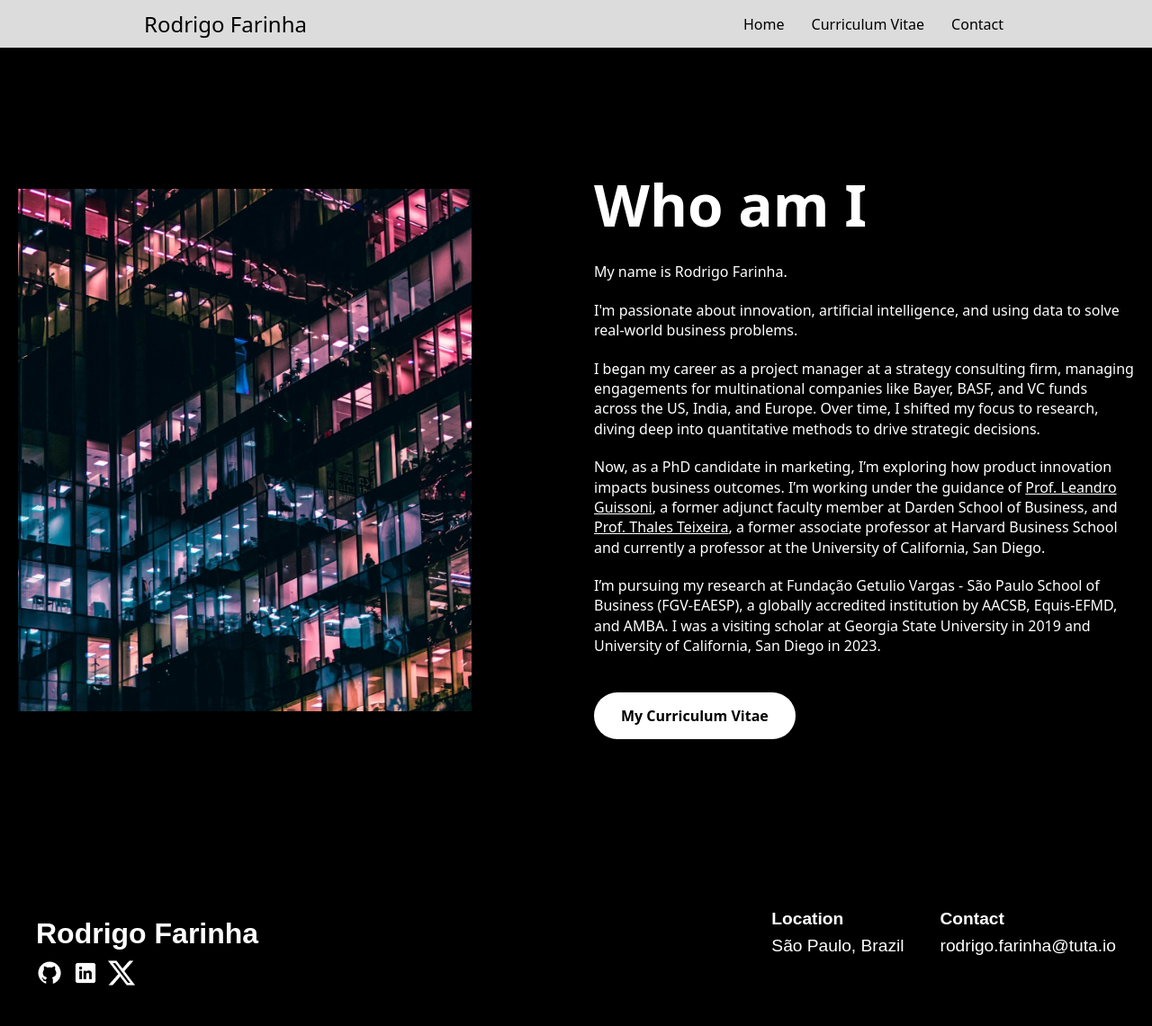
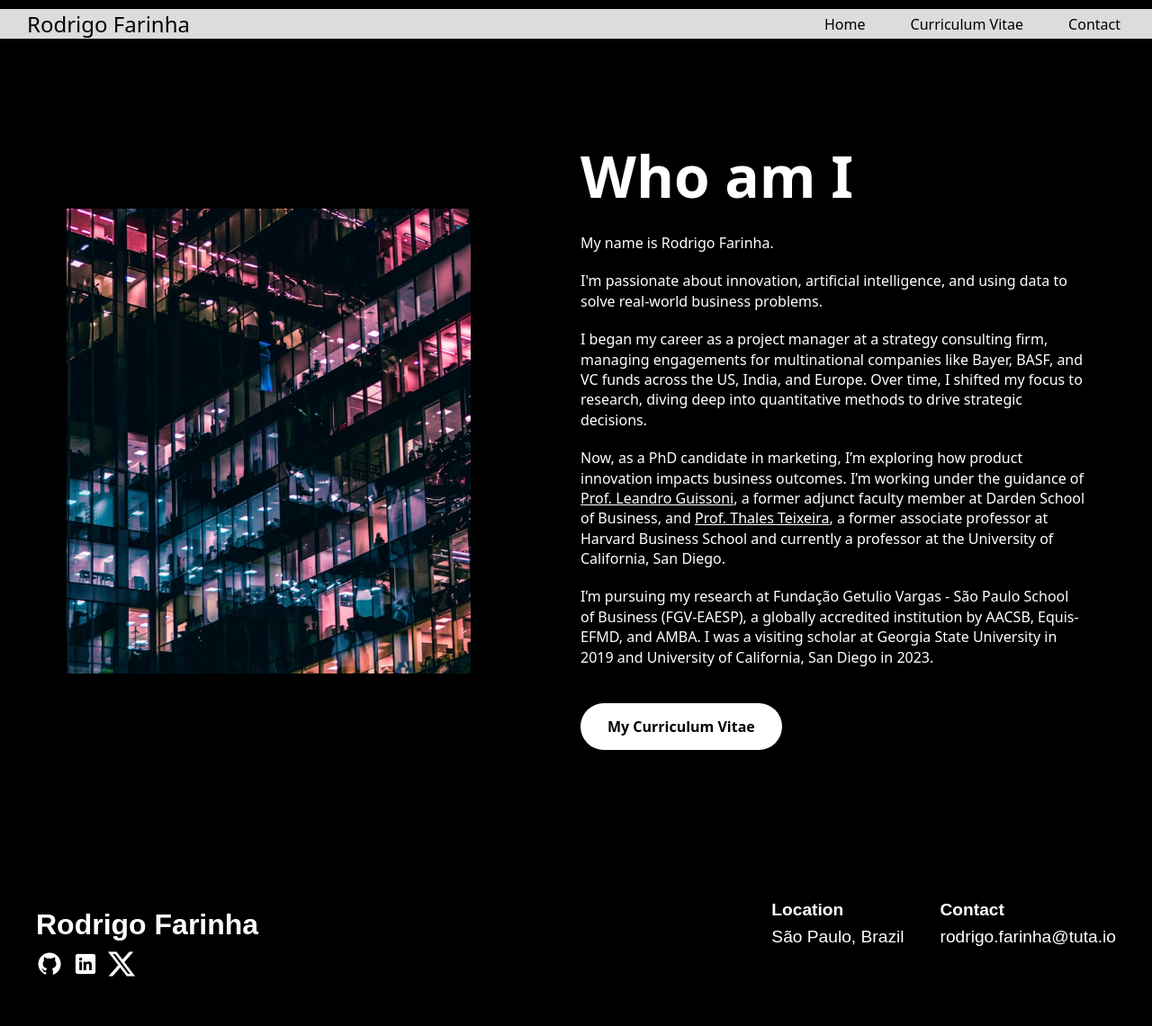
Before and after one commit to rodrigolourencofarinha/rodrigolourencofarinha.github.io, a Jekyll site: the page built from about.html, in a window 1280 px wide. Shown: the whole page at 90% size. Built offline with Jekyll 4.4.1, drawn with Linux system fonts in a browser that asks for light colours.

Commit message:
Improved layoyt

```diff
--- a/assets/css/styles.scss
+++ b/assets/css/styles.scss
@@ -7,8 +7,27 @@
   display: flex;
   justify-content: space-between; /* Space between name and nav */
   align-items: center;
-  padding: 10px 160px; /* Adjust padding for spacing */
+  padding: 0px 30px; /* Adjust padding to create spacing */
+  max-width: 1300px; /* or your preferred width */
+  margin: 0 auto; /* Centers the container on the page */
+  margin-top: 10px;
   background-color: #dcdcdc; /* Match the background color */
+}
+
+.header-container h1 {
+  margin: 0; /* Removes default margin to align the heading */
+}
+
+.header-container nav ul {
+  list-style: none; /* Removes bullets */
+  margin: 0;
+  padding: 0;
+  display: flex;
+  gap: 20px; /* Adjusts the space between navigation links */
+}
+
+.header-container nav ul li {
+  display: inline;
 }
 
 /* Name in the top left */
@@ -69,12 +88,14 @@
     align-items: center;
     padding: 20px;
     max-width: 1600px;
-    margin: 0 auto;
+    margin-left: 5%; /* Adds 5% margin from the left */
+    margin-right: 5%; /* Adds 5% margin from the right */
   }
 
   .left {
     width: 50%;
     margin-top: 0;
+    margin-right: 0.5%
   }
 
   .right {
@@ -89,13 +110,21 @@
     border-radius: 0px;
   }
 
+  .container .left h1 {
+    font-size: 8rem; /* Adjust this value to increase or decrease the font size */
+  }
+
+  .container .left p {
+    font-size: 1rem; /* Adjust this value for the paragraph */
+  }
+
   header {
     margin-top: 0;
     padding-top: 0;
   }
 
   h1 {
-    font-size: 8rem;
+    font-size: 12rem;
     margin-top: 0;
     margin-bottom: 1rem;
     color: black;
@@ -128,40 +157,10 @@
   main {
     padding-top: 0;
     margin-top: 0; /* Remove any margin-top from main content */
+    flex: 1; /* Ensure the main content takes up the remaining space */
+
   }
 
-@media (max-width: 768px) {
-  .container {
-    flex-direction: column;
-    text-align: center;
-  }
-
-  .left{
-    width: 100%;
-  }
-
-  .right{
-    width: 100%;
-    text-align: center; /* Center the image */
-  }
-
-  .right img {
-    width: 60%;
-    margin: 0 auto;
-  }
-
-  h1 {
-    font-size: 3rem;
-  }
-}
-
-.single-line {
-  white-space: nowrap; /* Prevents the text from wrapping onto multiple lines */
-}
-
-main {
-  flex: 1; /* Ensure the main content takes up the remaining space */
-}
 /* Footer styling */
 footer {
   background-color: #000; /* Set background color to black */
@@ -238,3 +237,68 @@
 .footer-right a:hover {
   text-decoration: underline;
 }
+
+
+
+@media (max-width: 768px) {
+
+  .header-container {
+	display: flex;
+	flex-direction: column;
+	align-items: left;
+	text-align: left;
+  }
+
+  .name-left h2{
+	font-size: 0.7rem;
+  }
+
+  .header nav a{
+	font-size: 0.7rem;
+	padding: 10px 0;
+  }
+
+  .container {
+    flex-direction: column;
+    text-align: left;
+  }
+
+  .left{
+    width: 100%;
+  }
+
+  .right{
+    width: 100%;
+    text-align: left; /* Center the image */
+  }
+
+  .right img {
+    width: 50%;
+    margin: 0 auto;
+  }
+
+  .footer{
+	display: flex;
+	flex-direction: columns;
+	text-align: left;
+	padding: 20px;
+	}
+
+  .footer .social-icons a{
+  	font-size: 0.8rem;
+	margin: 10px 0;
+  }
+
+  .footer .contact-info{
+	margin: 10px;
+  }
+
+  .footer h2 {
+  font-size: 0.8rem;
+  }
+
+  .footer .location, .footer .contact {
+  font-size: 0.8rem;
+  margin-bottom: 10px;
+  }
+ }
```
